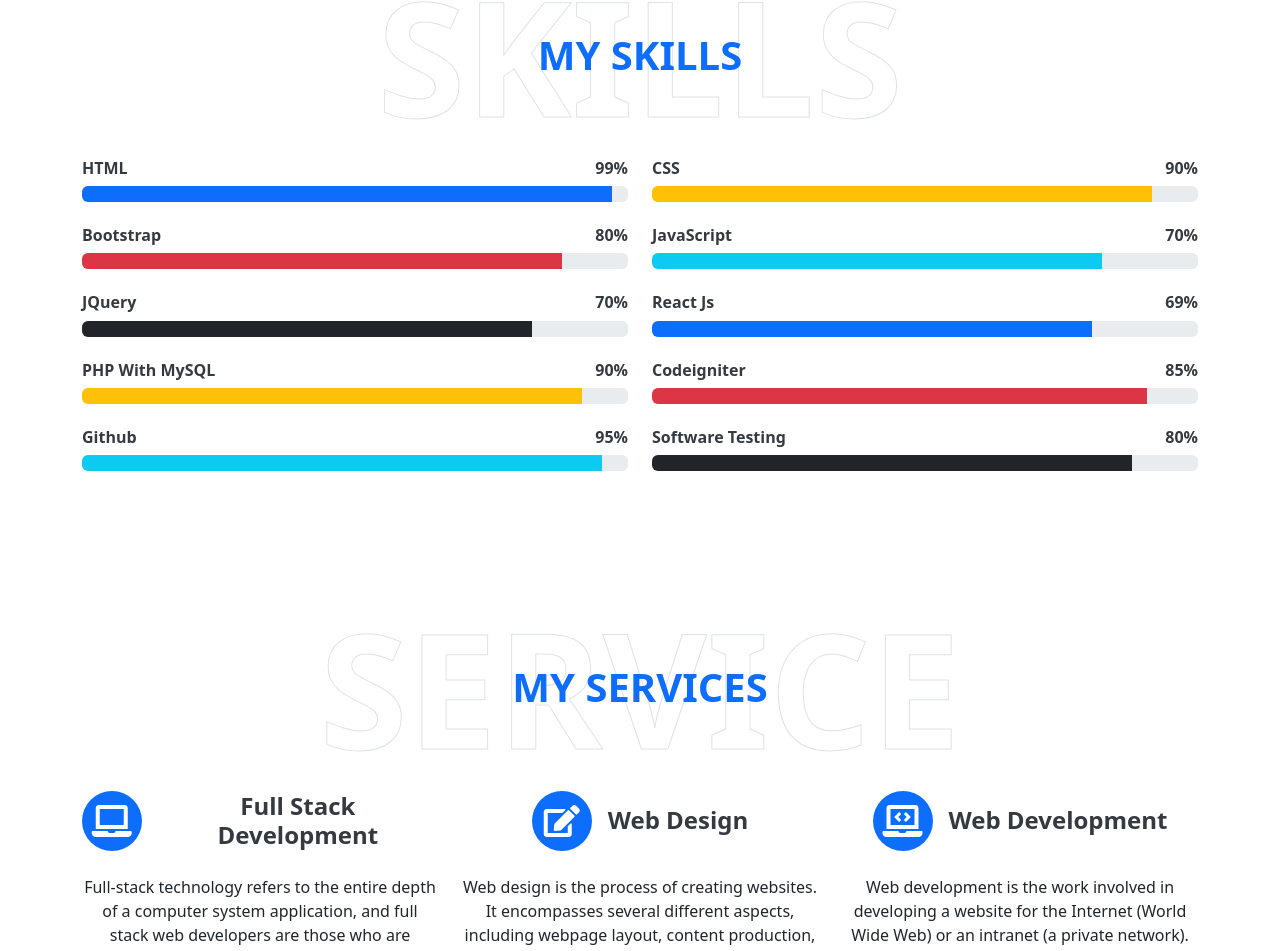
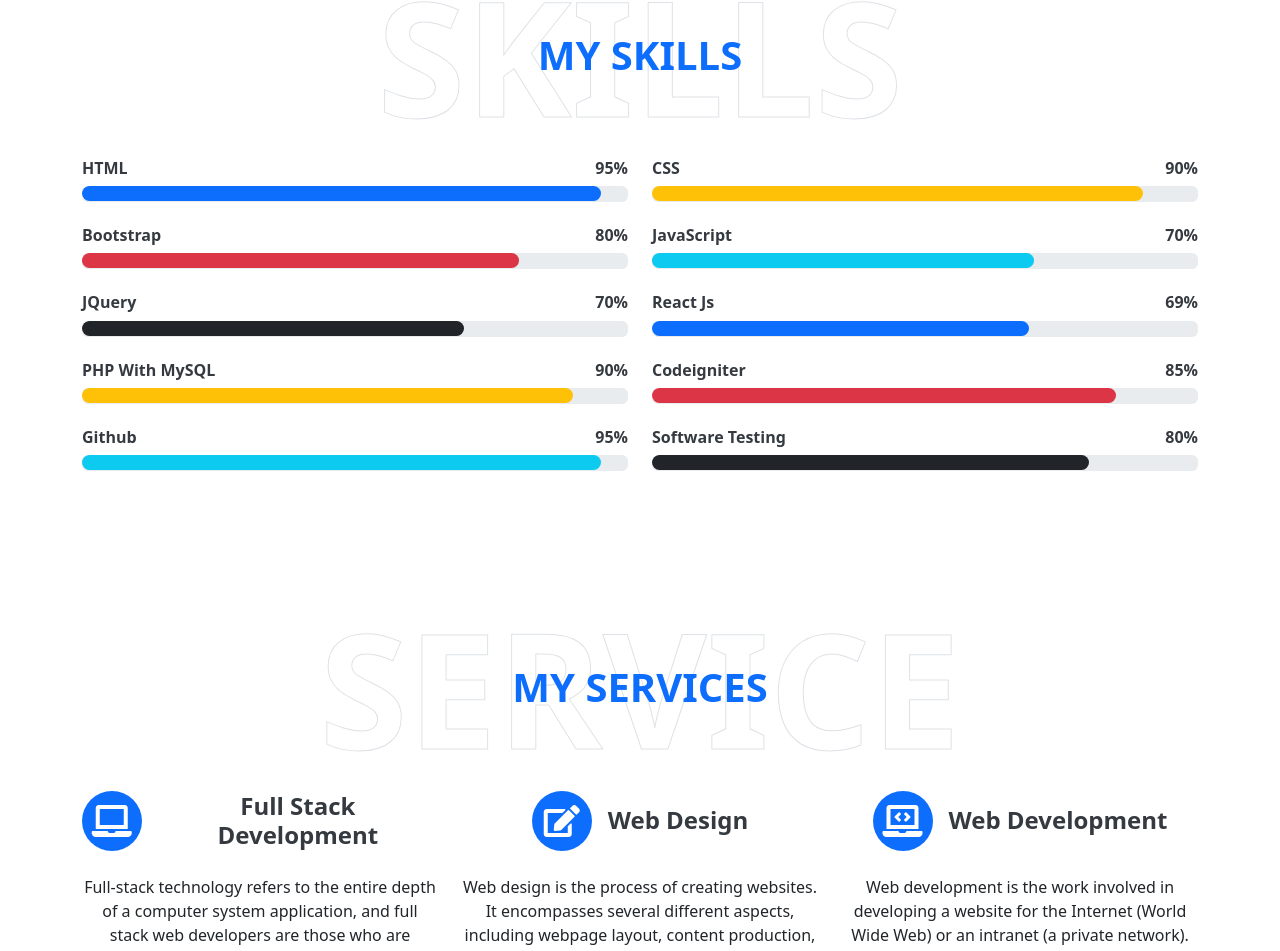
Before and after one commit to Nipun0987/React_Nipun_Portfolio, a React (Create React App) app: page / in a window 1280 px wide. Shown: the part 2279-3230 px from the top of the page. Built offline with nearby package versions, Linux system fonts and the light colour scheme.

Commit message:
skillcss4

```diff
--- a/src/component/skills/Skills.css
+++ b/src/component/skills/Skills.css
@@ -2,72 +2,263 @@
   -webkit-text-stroke: 1px #dee2e6;
   font-size: 160px;
 } /*# sourceMappingURL=Skills.css.map */
-.progress .progress-bar1 {
-  width: 530px;
-  height: 20px;
-  transition: 0.9s;
-  background-color: #0563bb;
+.progress-bar1 {
+  -webkit-animation: load1 3s normal forwards;
+          animation: load1 3s normal forwards;
+  box-shadow: 0 10px 40px -10px #fff;
+  border-radius: 100px;
+  background: black;
+  height: 15px;
 }
 
-.progress .progress-bar2 {
-  width: 480px;
-  height: 20px;
-  transition: 0.9s;
-  background-color: #0563bb;
+@-webkit-keyframes load1 {
+  0% {
+    width: 0;
+  }
+  100% {
+    width: 95%;
+  }
 }
 
-.progress .progress-bar3 {
-  width: 450px;
-  height: 20px;
-  transition: 0.9s;
-  background-color: #0563bb;
+@keyframes load1 {
+  0% {
+    width: 0;
+  }
+  100% {
+    width: 95%;
+  }
+}
+.progress-bar2 {
+  -webkit-animation: load2 3s normal forwards;
+          animation: load2 3s normal forwards;
+  box-shadow: 0 10px 40px -10px #fff;
+  border-radius: 100px;
+  background: black;
+  height: 15px;
 }
 
-.progress .progress-bar4 {
-  width: 500px;
-  height: 20px;
-  transition: 0.9s;
-  background-color: #0563bb;
+@-webkit-keyframes load2 {
+  0% {
+    width: 0;
+  }
+  100% {
+    width: 80%;
+  }
 }
 
-.progress .progress-bar5 {
-  width: 520px;
-  height: 20px;
-  transition: 0.9s;
-  background-color: #0563bb;
+@keyframes load2 {
+  0% {
+    width: 0;
+  }
+  100% {
+    width: 80%;
+  }
+}
+.progress-bar3 {
+  -webkit-animation: load3 3s normal forwards;
+          animation: load3 3s normal forwards;
+  box-shadow: 0 10px 40px -10px #fff;
+  border-radius: 100px;
+  background: black;
+  height: 15px;
 }
 
-.progress .progress-bar6 {
-  width: 500px;
-  height: 20px;
-  transition: 0.9s;
-  background-color: #0563bb;
+@-webkit-keyframes load3 {
+  0% {
+    width: 0;
+  }
+  100% {
+    width: 70%;
+  }
 }
 
-.progress .progress-bar7 {
-  width: 450px;
-  height: 20px;
-  transition: 0.9s;
-  background-color: #0563bb;
+@keyframes load3 {
+  0% {
+    width: 0;
+  }
+  100% {
+    width: 70%;
+  }
+}
+.progress-bar4 {
+  -webkit-animation: load4 3s normal forwards;
+          animation: load4 3s normal forwards;
+  box-shadow: 0 10px 40px -10px #fff;
+  border-radius: 100px;
+  background: black;
+  height: 15px;
 }
 
-.progress .progress-bar8 {
-  width: 440px;
-  height: 20px;
-  transition: 0.9s;
-  background-color: #0563bb;
+@-webkit-keyframes load4 {
+  0% {
+    width: 0;
+  }
+  100% {
+    width: 90%;
+  }
 }
 
-.progress .progress-bar9 {
-  width: 495px;
-  height: 20px;
-  transition: 0.9s;
-  background-color: #0563bb;
+@keyframes load4 {
+  0% {
+    width: 0;
+  }
+  100% {
+    width: 90%;
+  }
+}
+.progress-bar5 {
+  -webkit-animation: load5 3s normal forwards;
+          animation: load5 3s normal forwards;
+  box-shadow: 0 10px 40px -10px #fff;
+  border-radius: 100px;
+  background: black;
+  height: 15px;
 }
 
-.progress .progress-bar10 {
-  width: 480px;
-  height: 20px;
-  transition: 0.9s;
-  background-color: #0563bb;
+@-webkit-keyframes load5 {
+  0% {
+    width: 0;
+  }
+  100% {
+    width: 95%;
+  }
+}
+
+@keyframes load5 {
+  0% {
+    width: 0;
+  }
+  100% {
+    width: 95%;
+  }
+}
+.progress-bar6 {
+  -webkit-animation: load6 3s normal forwards;
+          animation: load6 3s normal forwards;
+  box-shadow: 0 10px 40px -10px #fff;
+  border-radius: 100px;
+  background: black;
+  height: 15px;
+}
+
+@-webkit-keyframes load6 {
+  0% {
+    width: 0;
+  }
+  100% {
+    width: 90%;
+  }
+}
+
+@keyframes load6 {
+  0% {
+    width: 0;
+  }
+  100% {
+    width: 90%;
+  }
+}
+.progress-bar7 {
+  -webkit-animation: load7 3s normal forwards;
+          animation: load7 3s normal forwards;
+  box-shadow: 0 10px 40px -10px #fff;
+  border-radius: 100px;
+  background: black;
+  height: 15px;
+}
+
+@-webkit-keyframes load7 {
+  0% {
+    width: 0;
+  }
+  100% {
+    width: 70%;
+  }
+}
+
+@keyframes load7 {
+  0% {
+    width: 0;
+  }
+  100% {
+    width: 70%;
+  }
+}
+.progress-bar8 {
+  -webkit-animation: load8 3s normal forwards;
+          animation: load8 3s normal forwards;
+  box-shadow: 0 10px 40px -10px #fff;
+  border-radius: 100px;
+  background: black;
+  height: 15px;
+}
+
+@-webkit-keyframes load8 {
+  0% {
+    width: 0;
+  }
+  100% {
+    width: 69%;
+  }
+}
+
+@keyframes load8 {
+  0% {
+    width: 0;
+  }
+  100% {
+    width: 69%;
+  }
+}
+.progress-bar9 {
+  -webkit-animation: load9 3s normal forwards;
+          animation: load9 3s normal forwards;
+  box-shadow: 0 10px 40px -10px #fff;
+  border-radius: 100px;
+  background: black;
+  height: 15px;
+}
+
+@-webkit-keyframes load9 {
+  0% {
+    width: 0;
+  }
+  100% {
+    width: 85%;
+  }
+}
+
+@keyframes load9 {
+  0% {
+    width: 0;
+  }
+  100% {
+    width: 85%;
+  }
+}
+.progress-bar10 {
+  -webkit-animation: load10 3s normal forwards;
+          animation: load10 3s normal forwards;
+  box-shadow: 0 10px 40px -10px #fff;
+  border-radius: 100px;
+  background: black;
+  height: 15px;
+}
+
+@-webkit-keyframes load10 {
+  0% {
+    width: 0;
+  }
+  100% {
+    width: 80%;
+  }
+}
+
+@keyframes load10 {
+  0% {
+    width: 0;
+  }
+  100% {
+    width: 80%;
+  }
 }/*# sourceMappingURL=Skills.css.map */
--- a/src/component/skills/Skills.jsx
+++ b/src/component/skills/Skills.jsx
@@ -17,10 +17,10 @@ export default function Skills() {
                     <div className="skill mb-4">
                         <div className="d-flex justify-content-between">
                             <h6 className="font-weight-bold">HTML</h6>
-                            <h6 className="font-weight-bold">99%</h6>
+                            <h6 className="font-weight-bold">95%</h6>
                         </div>
                         <div className="progress">
-                            <div className="progress-bar1 bg-primary" role="progressbar" aria-valuenow="99" aria-valuemin="0" aria-valuemax="100"></div>
+                            <div className="progress-bar1 bg-primary" aria-valuenow="95"></div>
                         </div>
                     </div>
 
@@ -30,7 +30,7 @@ export default function Skills() {
                             <h6 className="font-weight-bold">80%</h6>
                         </div>
                         <div className="progress">
-                            <div className="progress-bar2 bg-danger" role="progressbar" aria-valuenow="80" aria-valuemin="0" aria-valuemax="100"></div>
+                            <div className="progress-bar2 bg-danger" aria-valuenow="80"></div>
                         </div>
                     </div>
 
@@ -40,7 +40,7 @@ export default function Skills() {
                             <h6 className="font-weight-bold">70%</h6>
                         </div>
                         <div className="progress">
-                            <div className="progress-bar3 bg-dark" role="progressbar" aria-valuenow="70" aria-valuemin="0" aria-valuemax="100"></div>
+                            <div className="progress-bar3 bg-dark" aria-valuenow="70"></div>
                         </div>
                     </div>
                     <div className="skill mb-4">
@@ -49,7 +49,7 @@ export default function Skills() {
                             <h6 className="font-weight-bold">90%</h6>
                         </div>
                         <div className="progress">
-                            <div className="progress-bar4 bg-warning" role="progressbar" aria-valuenow="90" aria-valuemin="0" aria-valuemax="100"></div>
+                            <div className="progress-bar4 bg-warning" aria-valuenow="90"></div>
                         </div>
                     </div>
                     <div className="skill mb-4">
@@ -58,7 +58,7 @@ export default function Skills() {
                             <h6 className="font-weight-bold">95%</h6>
                         </div>
                         <div className="progress">
-                            <div className="progress-bar5 bg-info" role="progressbar" aria-valuenow="95" aria-valuemin="0" aria-valuemax="100"></div>
+                            <div className="progress-bar5 bg-info" aria-valuenow="95"></div>
                         </div>
                     </div>
                 </div>
@@ -71,7 +71,7 @@ export default function Skills() {
                             <h6 className="font-weight-bold">90%</h6>
                         </div>
                         <div className="progress">
-                            <div className="progress-bar6 bg-warning" role="progressbar" aria-valuenow="90" aria-valuemin="0" aria-valuemax="100"></div>
+                            <div className="progress-bar6 bg-warning" aria-valuenow="90"></div>
                         </div>
                     </div>
 
@@ -81,7 +81,7 @@ export default function Skills() {
                             <h6 className="font-weight-bold">70%</h6>
                         </div>
                         <div className="progress">
-                            <div className="progress-bar7 bg-info" role="progressbar" aria-valuenow="70" aria-valuemin="0" aria-valuemax="100"></div>
+                            <div className="progress-bar7 bg-info" aria-valuenow="70"></div>
                         </div>
                     </div>
                     <div className="skill mb-4">
@@ -90,7 +90,7 @@ export default function Skills() {
                             <h6 className="font-weight-bold">69%</h6>
                         </div>
                         <div className="progress">
-                            <div className="progress-bar8 bg-primary" role="progressbar" aria-valuenow="69" aria-valuemin="0" aria-valuemax="100"></div>
+                            <div className="progress-bar8 bg-primary" aria-valuenow="69"></div>
                         </div>
                     </div>
                     <div className="skill mb-4">
@@ -99,7 +99,7 @@ export default function Skills() {
                             <h6 className="font-weight-bold">85%</h6>
                         </div>
                         <div className="progress">
-                            <div className="progress-bar9 bg-danger" role="progressbar" aria-valuenow="85" aria-valuemin="0" aria-valuemax="100"></div>
+                            <div className="progress-bar9 bg-danger" aria-valuenow="85"></div>
                         </div>
                     </div>
                     <div className="skill mb-4">
@@ -108,7 +108,7 @@ export default function Skills() {
                             <h6 className="font-weight-bold">80%</h6>
                         </div>
                         <div className="progress">
-                            <div className="progress-bar10 bg-dark" role="progressbar" aria-valuenow="80" aria-valuemin="0" aria-valuemax="100"></div>
+                            <div className="progress-bar10 bg-dark" aria-valuenow="80"></div>
                         </div>
                     </div>
                 </div>
--- a/src/component/skills/Skills.scss
+++ b/src/component/skills/Skills.scss
@@ -3,72 +3,165 @@
   font-size: 160px;
 } /*# sourceMappingURL=Skills.css.map */
 
-.progress .progress-bar1 {
-  width: 530px;
-  height: 20px;
-  transition: 0.9s;
-  background-color: #0563bb;
+.progress-bar1 {
+  animation: load1 3s normal forwards;
+  box-shadow: 0 10px 40px -10px #fff;
+  border-radius: 100px;
+  background: black;
+  height: 15px;
 }
 
-.progress .progress-bar2 {
-  width: 480px;
-  height: 20px;
-  transition: 0.9s;
-  background-color: #0563bb;
+@keyframes load1 {
+  0% {
+    width: 0;
+  }
+  100% {
+    width: 95%;
+  }
 }
 
-.progress .progress-bar3 {
-  width: 450px;
-  height: 20px;
-  transition: 0.9s;
-  background-color: #0563bb;
+.progress-bar2 {
+  animation: load2 3s normal forwards;
+  box-shadow: 0 10px 40px -10px #fff;
+  border-radius: 100px;
+  background: black;
+  height: 15px;
 }
 
-.progress .progress-bar4 {
-  width: 500px;
-  height: 20px;
-  transition: 0.9s;
-  background-color: #0563bb;
+@keyframes load2 {
+  0% {
+    width: 0;
+  }
+  100% {
+    width: 80%;
+  }
 }
 
-.progress .progress-bar5 {
-  width: 520px;
-  height: 20px;
-  transition: 0.9s;
-  background-color: #0563bb;
+.progress-bar3 {
+  animation: load3 3s normal forwards;
+  box-shadow: 0 10px 40px -10px #fff;
+  border-radius: 100px;
+  background: black;
+  height: 15px;
 }
 
-.progress .progress-bar6 {
-  width: 500px;
-  height: 20px;
-  transition: 0.9s;
-  background-color: #0563bb;
+@keyframes load3 {
+  0% {
+    width: 0;
+  }
+  100% {
+    width: 70%;
+  }
+}
+.progress-bar4 {
+  animation: load4 3s normal forwards;
+  box-shadow: 0 10px 40px -10px #fff;
+  border-radius: 100px;
+  background: black;
+  height: 15px;
 }
 
-.progress .progress-bar7 {
-  width: 450px;
-  height: 20px;
-  transition: 0.9s;
-  background-color: #0563bb;
+@keyframes load4 {
+  0% {
+    width: 0;
+  }
+  100% {
+    width: 90%;
+  }
+}
+.progress-bar5 {
+  animation: load5 3s normal forwards;
+  box-shadow: 0 10px 40px -10px #fff;
+  border-radius: 100px;
+  background: black;
+  height: 15px;
 }
 
-.progress .progress-bar8 {
-  width: 440px;
-  height: 20px;
-  transition: 0.9s;
-  background-color: #0563bb;
+@keyframes load5 {
+  0% {
+    width: 0;
+  }
+  100% {
+    width: 95%;
+  }
+}
+.progress-bar6 {
+  animation: load6 3s normal forwards;
+  box-shadow: 0 10px 40px -10px #fff;
+  border-radius: 100px;
+  background: black;
+  height: 15px;
 }
 
-.progress .progress-bar9 {
-  width: 495px;
-  height: 20px;
-  transition: 0.9s;
-  background-color: #0563bb;
+@keyframes load6 {
+  0% {
+    width: 0;
+  }
+  100% {
+    width: 90%;
+  }
+}
+.progress-bar7 {
+  animation: load7 3s normal forwards;
+  box-shadow: 0 10px 40px -10px #fff;
+  border-radius: 100px;
+  background: black;
+  height: 15px;
 }
 
-.progress .progress-bar10 {
-  width: 480px;
-  height: 20px;
-  transition: 0.9s;
-  background-color: #0563bb;
+@keyframes load7 {
+  0% {
+    width: 0;
+  }
+  100% {
+    width: 70%;
+  }
 }
+.progress-bar8 {
+  animation: load8 3s normal forwards;
+  box-shadow: 0 10px 40px -10px #fff;
+  border-radius: 100px;
+  background: black;
+  height: 15px;
+}
+
+@keyframes load8 {
+  0% {
+    width: 0;
+  }
+  100% {
+    width: 69%;
+  }
+}
+.progress-bar9 {
+  animation: load9 3s normal forwards;
+  box-shadow: 0 10px 40px -10px #fff;
+  border-radius: 100px;
+  background: black;
+  height: 15px;
+}
+
+@keyframes load9 {
+  0% {
+    width: 0;
+  }
+  100% {
+    width: 85%;
+  }
+}
+.progress-bar10 {
+  animation: load10 3s normal forwards;
+  box-shadow: 0 10px 40px -10px #fff;
+  border-radius: 100px;
+  background: black;
+  height: 15px;
+}
+
+@keyframes load10 {
+  0% {
+    width: 0;
+  }
+  100% {
+    width: 80%;
+  }
+}
```
Also changed, not shown: 1 other file (tests, documents, lock files or other folders).
